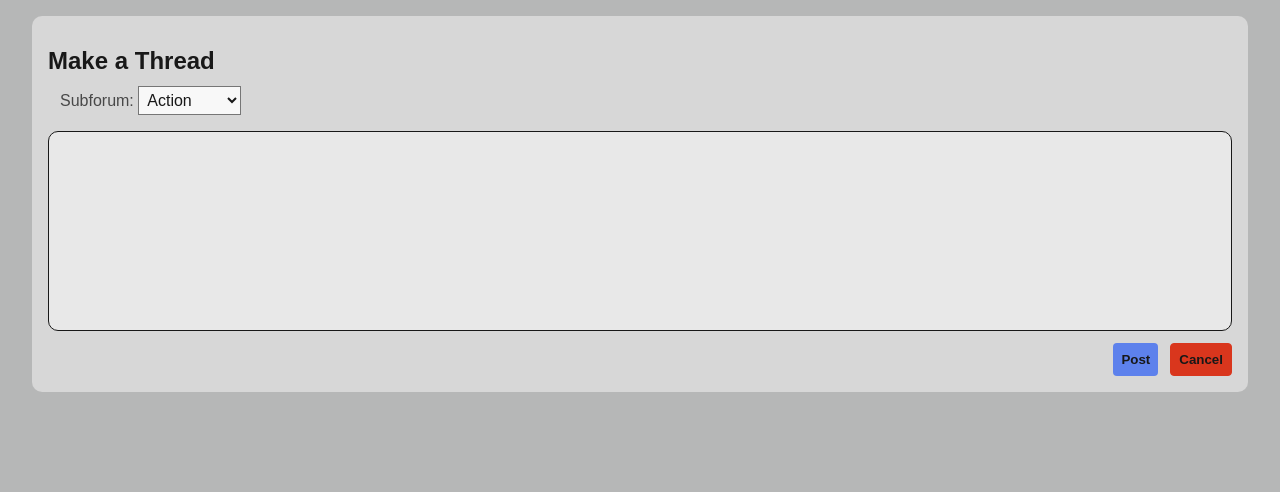
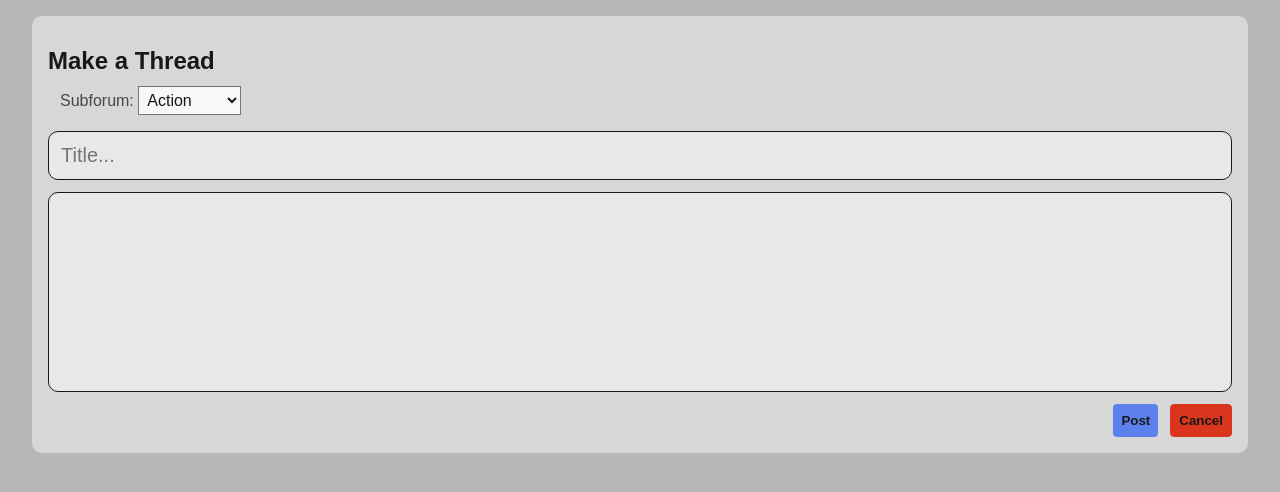
Before and after one commit to Seth-Browning/CSC321-Final, a Django app: page /forum/new-thread/ in a window 1280 px wide. Shown: the part 74-566 px from the top of the page. Run offline with Django 5.2, Linux system fonts and the light colour scheme; the visitor is signed in with stand-in values (Sample User, id 1).

Commit message:
Posts can not be made through the 'post' page, and the user is redirected to the new thread that was created.

```diff
--- a/app/api/serializers.py
+++ b/app/api/serializers.py
@@ -2,11 +2,15 @@ from rest_framework import serializers
 from forum.models import Thread, Post
 
 class PostSerializer(serializers.ModelSerializer):
+    author = serializers.StringRelatedField()
+
     class Meta:
         model = Post
         fields = ['id', 'author', 'content', 'created_at']
 
 class ThreadSerializer(serializers.ModelSerializer):
+    creator = serializers.StringRelatedField()
+    category = serializers.StringRelatedField()
     posts = PostSerializer(many=True, read_only=True)
 
     class Meta:
--- a/app/api/views.py
+++ b/app/api/views.py
@@ -133,6 +133,7 @@ def thread_detail_api(request: HttpRequest, pk: int):
         return Response({'error': "Only the creator may modify threads"},
                         status= status.HTTP_403_FORBIDDEN)
 
+    # Update the Thread's information
     if request.method == "PUT":
         data = request.data
         thread.title = data.get("title", thread.title)
--- a/app/forum/static/forum/css/post.css
+++ b/app/forum/static/forum/css/post.css
@@ -50,6 +50,17 @@
     outline: none;
 }
 
+.title-data {
+    border: 1px var(--text) solid;
+    width: 100%;
+    padding: var(--spacing-s);
+    border-radius: 10px;
+    background: var(--bg-m-light);
+    color: var(--text);
+    font-family: var(--ff);
+    font-size: 1.25rem;
+}
+
 .button-bar {
     display: flex;
     gap: var(--spacing-s);
--- a/app/forum/static/forum/js/post.js
+++ b/app/forum/static/forum/js/post.js
@@ -3,21 +3,48 @@ const whereToPost = document.getElementById('where-to-post')
 const succcessBar = document.getElementById('post-status-success')
 const failBar = document.getElementById('post-status-fail')
 
-document.querySelector('text-editor').addEventListener('text-editor-submit', (e) => {
-    console.log('fired')
+document.querySelector('text-editor').addEventListener('text-editor-submit', async (e) => {
+    console.log( e.detail )
     if (e.detail.text.trim() === '') return;
 
-    const randomNumber = Math.floor(Math.random() * 100)
-    console.log(randomNumber)
-    const failRate = 10
 
-    if (randomNumber >= failRate) {
-        succcessBar.dataset.active = "true"
-        e.target.clearText()
-        setTimeout(() => {succcessBar.dataset.active = 'false'}, 2500)
-    } else {
-        failBar.dataset.active = "true"
-        setTimeout(() => {failBar.dataset.active = 'false'}, 2500)
+    // create a thread
+    const threadResponse = await fetch('/api/threads/', {
+        method: "POST",
+        headers: {
+            "Content-Type": "application/json",
+            "X-CSRFToken": csrftoken
+        },
+        body: JSON.stringify({
+            category: whereToPost.value,
+            title: e.detail.title
+        })
+    })
+
+    if (!threadResponse.ok) {
+        return
     }
 
+    const threadResponseData = await threadResponse.json()
+    const threadId = threadResponseData.id
+
+    // attach a post to that thread
+    const postResponse = await fetch('/api/posts/', {
+        method: "POST",
+        headers: {
+            "Content-Type": "application/json",
+            "X-CSRFToken": csrftoken
+        },
+        body: JSON.stringify({
+            thread: threadId,
+            content: e.detail.text
+        })
+    })
+
+    if (!postResponse.ok) {
+        return
+    }
+
+    // redirect to that thread
+    window.location.href = `/forum/thread/${threadId}`
 })
--- a/app/forum/templates/forum/post.html
+++ b/app/forum/templates/forum/post.html
@@ -45,10 +45,10 @@
                 <option value="Puzzle">Puzzle</option>
             </select>
         </div>
-        <text-editor id="post-field" confirm-button-text="Post"></text-editor>
+        <text-editor id="post-field" confirm-button-text="Post" include-title-input="true"></text-editor>
         <div id="post-status">
             <div class="post-status-bar" id="post-status-success" data-active="false">
-                <p>Post Made Successfully (Not really this is a mock site)</p>
+                <p>Post Made Successfully</p>
             </div>
             <div class="post-status-bar" id="post-status-fail" data-active="false">
                 <p>Failed to Post</p>
--- a/app/forum/views.py
+++ b/app/forum/views.py
@@ -7,11 +7,8 @@ from django.contrib.auth.decorators import login_required
 
 
 def thread_detail(request, pk):
-
-
     thread = get_object_or_404(Thread, pk = pk)
-    posts = Post.objects.filter(thread__pk = pk).order_by('created_at')[:30]
-    # default amount of posts is 30, more can be requested from the API
+    posts = Post.objects.filter(thread__pk = pk).order_by('created_at')
 
     return render(request, 'forum/thread.html', {'thread': thread, 'posts': posts})
 
--- a/app/static/app/js/text-editor.js
+++ b/app/static/app/js/text-editor.js
@@ -1,7 +1,8 @@
 
 class TextEditor extends HTMLElement {
     static observedAttributes = [
-        'confirm-button-text'
+        'confirm-button-text',
+        'include-title-input'
     ]
 
     constructor() {
@@ -10,10 +11,18 @@ class TextEditor extends HTMLElement {
 
     connectedCallback() {
         const submitText = this.getAttribute('confirm-button-text') ?? "Submit"
+        const includeTitleInput = this.getAttribute('include-title-input') ?? "false"
+
+        let titleBarText = "";
+        if (includeTitleInput === "true") {
+            titleBarText = `<input type="text" placeholder="Title..." class="title-data" maxlength="200">`
+        }
+
 
         this.innerHTML = `
             <div class="text-editor">
-                <div class="editable-text-field" contenteditable="true"></div>
+                ${titleBarText}
+                <div class="editable-text-field main-data" contenteditable="true"></div>
                 <div class="button-bar">
                     <button type="submit" class="primary-button">${submitText}</button>
                     <button class="danger-button">Cancel</button>
@@ -24,7 +33,8 @@ class TextEditor extends HTMLElement {
         this.querySelector('button[type="submit"].primary-button').addEventListener('click', () => {
             this.dispatchEvent(new CustomEvent('text-editor-submit', {
                 detail: {
-                    text: this.querySelector('.editable-text-field').innerText
+                    title: includeTitleInput === "true" ?  this.querySelector('.title-data').value : "",
+                    text: this.querySelector('.editable-text-field.main-data').innerText
                 }
             }))
         })
```
